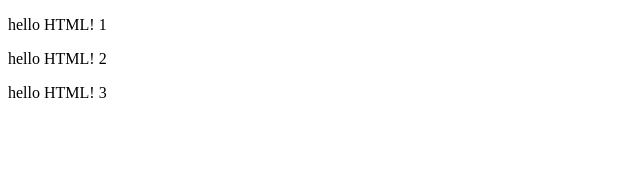
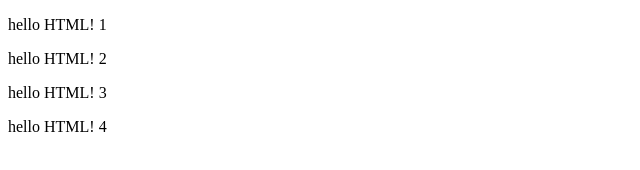
Before and after one commit to Wendelsena/gabs-devjr, a plain HTML site: page index.html in a window 1280 px wide. Shown: the whole page, without its empty margins (0-640 px from the left). Drawn offline with Linux system fonts and the light colour scheme.

Commit message:
terceira alteração

```diff
--- a/index.html
+++ b/index.html
@@ -10,5 +10,6 @@
     <p>hello HTML! 1</p>
     <p>hello HTML! 2</p>
     <p>hello HTML! 3</p>
+    <p>hello HTML! 4</p>
     </body>
 </html>
```
